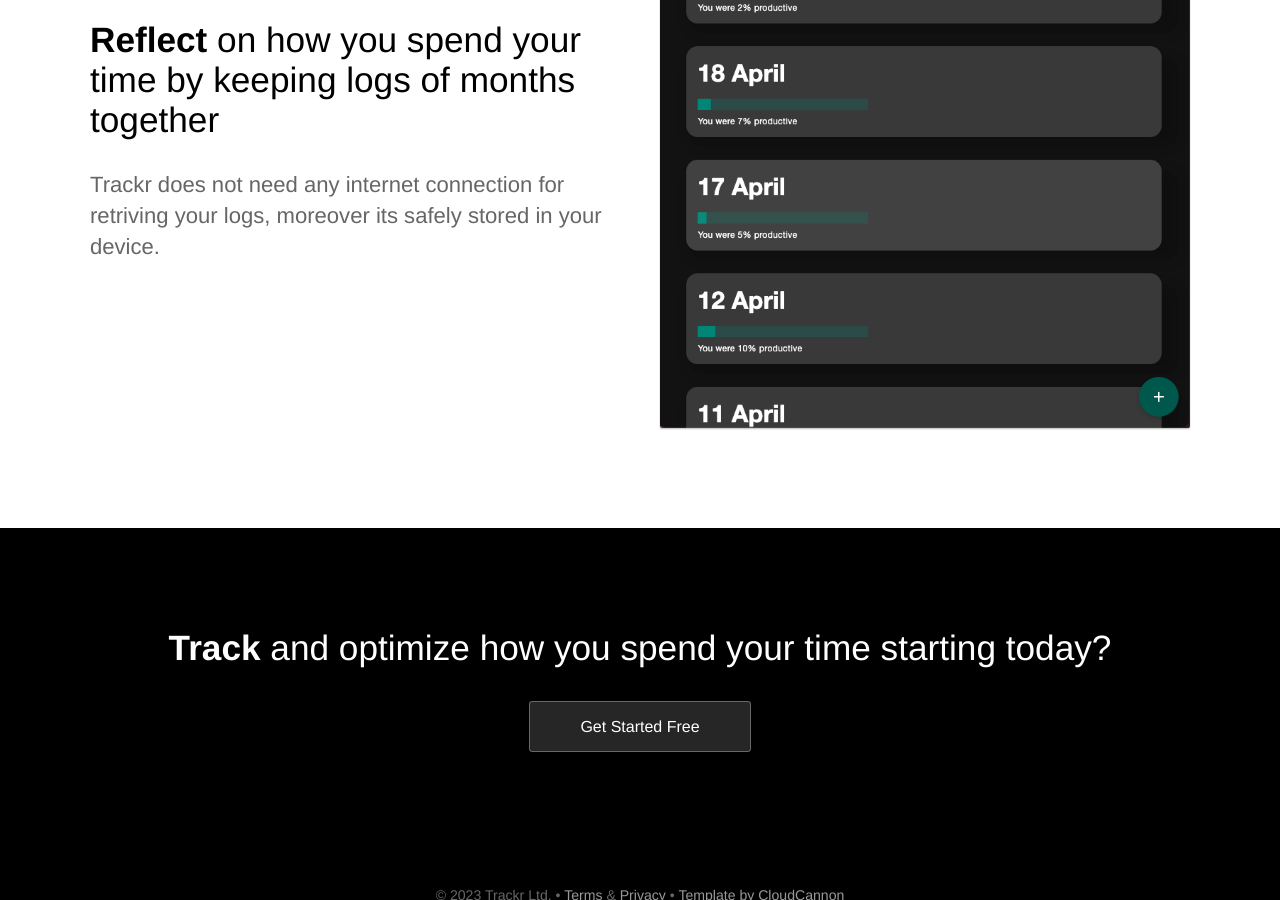
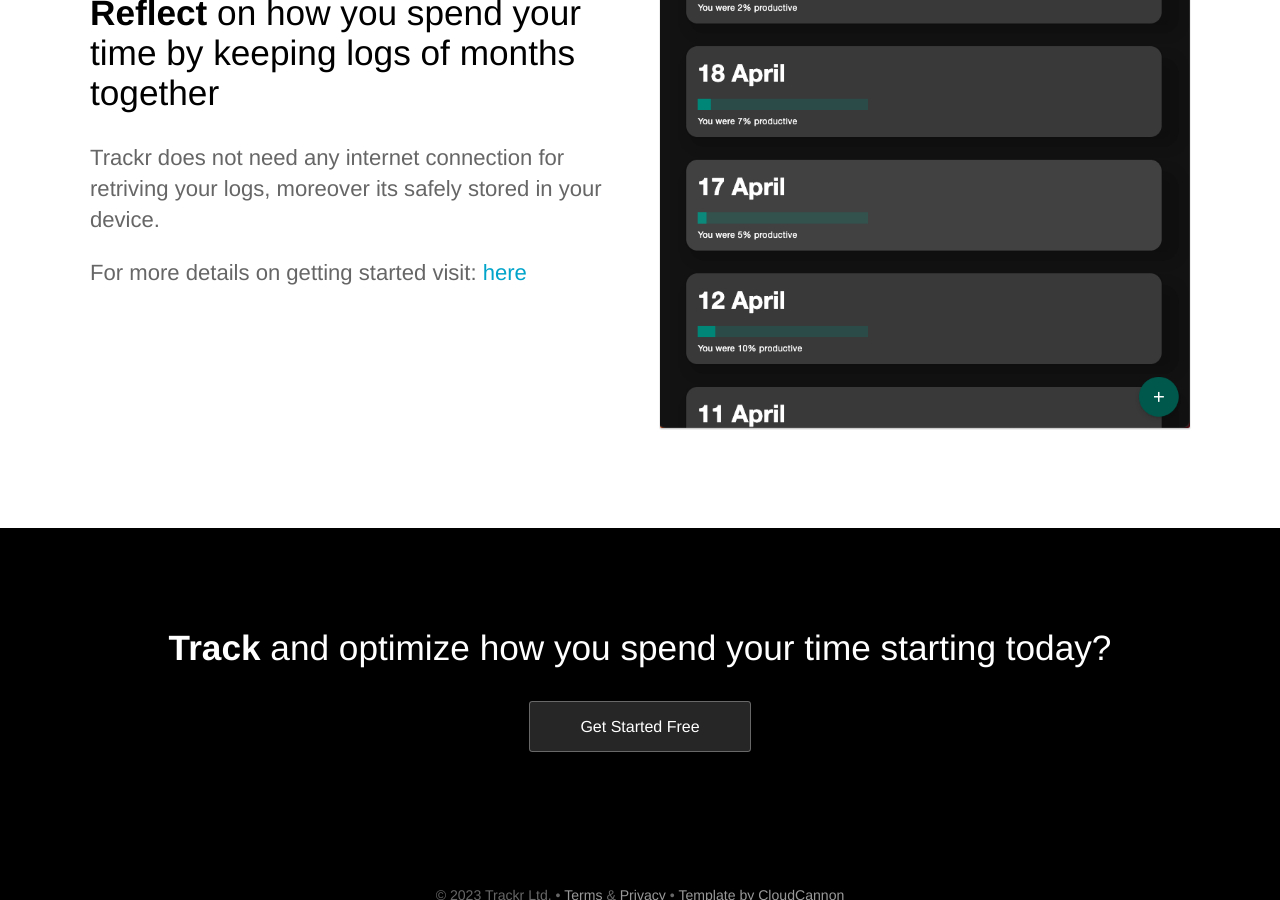
Before and after one commit to adb-shell/Trackrwebsite, a Jekyll site: the page built from index.html, in a window 1280 px wide and 900 px high, scrolled down 2702 px. Built offline with Jekyll 4.4.1, drawn with Linux system fonts in a browser that asks for light colours.

Commit message:
adding more details for the site

```diff
--- a/index.html
+++ b/index.html
@@ -6,7 +6,7 @@ description: Track and optimize how you spend your time.
 	<div class="text-container">
 		<h1 class="editable">Keep track of your most<strong> valuable asset</strong></h1>
 		<p class="subtext editable">Track and optimize how you spend your time.</p>
-		<div class="cta button alt"><a href="{{ site.baseurl }}/release/download.html">Get Started Free</a></div>
+			<div class="cta button alt"><a href="{{ site.baseurl }}/release/download.html">Get Started Free</a></div>
 		<div>
 			<img src="{{ site.baseurl }}/images/timespent.jpeg" alt="Screenshot" class="screenshot editable" />
 		</div>
@@ -43,6 +43,7 @@ description: Track and optimize how you spend your time.
 			<div class="text editable">
 				<h2><strong>Reflect</strong> on how you spend your time by keeping logs of months together</h2>
 				<p>Trackr does not need any internet connection for retriving your logs, moreover its safely stored in your device.</p>
+				<p >For more details on getting started visit: <a href="https://craftsmen.notion.site/Trackr-71000e2a3bab4884b412c665b74cb231" target="_blank">here</a></p>
 			</div>
 			<div class="image">
 				<img src="{{ site.baseurl }}/images/dashboard.png" alt="Screenshot" class="screenshot editable" />
--- a/release/download.html
+++ b/release/download.html
@@ -251,7 +251,9 @@
 
             <h1 id="title">Trackr</h1>
 
-            <span id="version">Version <span>1.0</span></span>
+            <span id="version">Version <span>0.15</span></span>
+
+            <a href='https://play.google.com/store/apps/details?id=com.karthik.pomodoro.android&pcampaignid=pcampaignidMKT-Other-global-all-co-prtnr-py-PartBadge-Mar2515-1' target="_blank"><img width="246" height="100" alt='Get it on Google Play' src='https://play.google.com/intl/en_us/badges/static/images/badges/en_badge_web_generic.png'/></a>
 
             <div id="pane-win">
 
```
